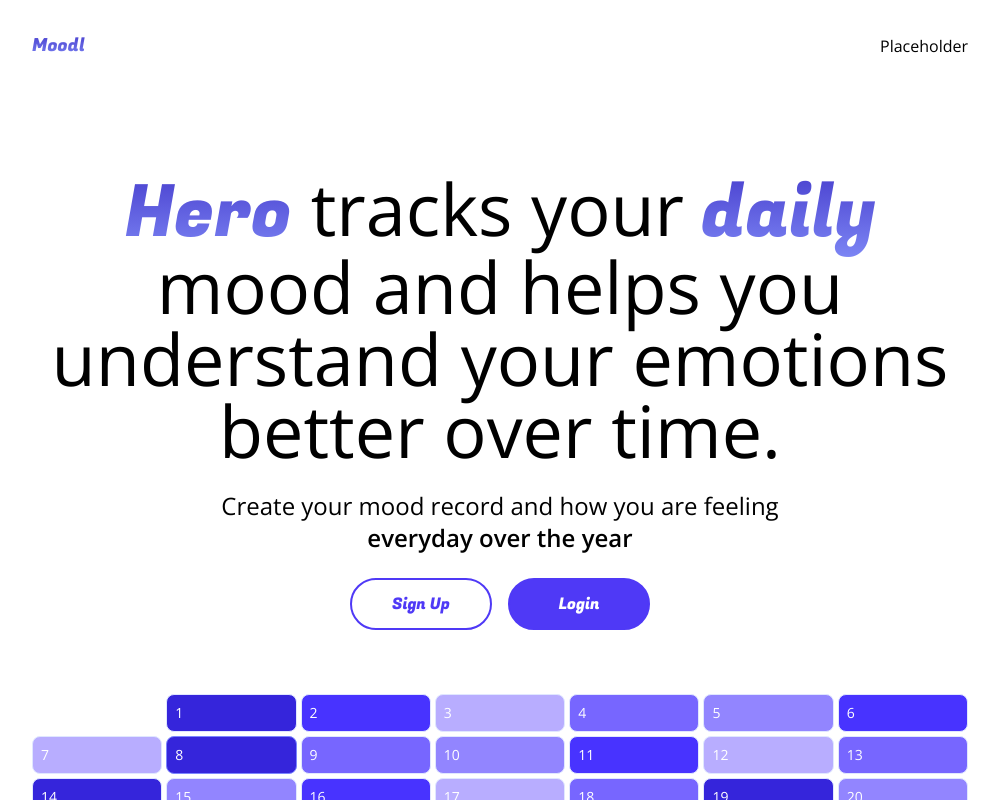
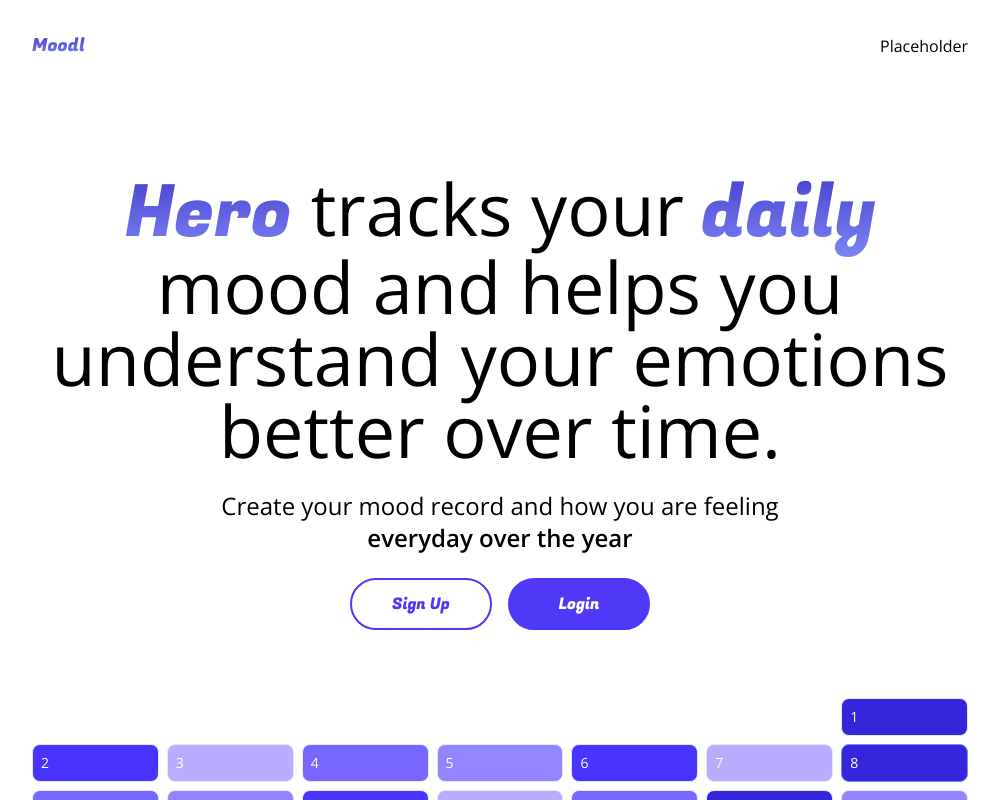
Before and after one commit to Ahmad-Imam/Moodl, a Next.js app in the folder moodle/: page / in a window 1280 px wide. Shown: the top 800 px of the page, without its empty margins (140-1139 px from the left). Built offline with nearby package versions, Linux system fonts and the light colour scheme; no server answers.

Commit message:
before login

```diff
--- a/moodle/app/dashboard/page.js
+++ b/moodle/app/dashboard/page.js
@@ -9,7 +9,9 @@ export const metadata = {
 };
 
 export default function DashboardPage() {
-  const isAuth = true;
-
-  return <Main>{isAuth ? <Dashboard /> : <Login />}</Main>;
+  return (
+    <Main>
+      <Dashboard />
+    </Main>
+  );
 }
--- a/moodle/components/Calender.js
+++ b/moodle/components/Calender.js
@@ -1,5 +1,6 @@
+"use client";
 import { baseRating, gradients } from "@/utils";
-import React from "react";
+import React, { useState } from "react";
 
 const months = {
   January: "Jan",
@@ -26,41 +27,39 @@ const dayList = [
   "Saturday",
 ];
 
-export const data = {
-  15: 2,
-  16: 4,
-  17: 1,
-  18: 3,
-  19: 5,
-  20: 2,
-  21: 4,
-  22: 1,
-  23: 3,
-  24: 5,
-};
+export default function Calender(props) {
+  const { demo, handleSetMood, data } = props;
+  const now = new Date();
+  const currMonth = now.getMonth();
+  const [selectedMonth, setSelectedMonth] = useState(
+    Object.keys(months)[currMonth]
+  );
+  const [selectedYear, setSelectedYear] = useState(now.getFullYear());
 
-export default function Calender(props) {
-  const { demo } = props;
+  const monthNow = new Date(
+    selectedYear,
+    Object.keys(months).indexOf(selectedMonth),
+    1
+  );
 
-  const year = 2024;
-  const month = "July";
-  const monthNow = new Date(year, Object.keys(months).indexOf(month), 1);
   const firstDayOfMonth = monthNow.getDay();
   const daysInMonth = new Date(
-    year,
-    Object.keys(months).indexOf(month) + 1,
+    selectedYear,
+    Object.keys(months).indexOf(selectedMonth) + 1,
     0
   ).getDate();
   const daysToDisplay = firstDayOfMonth + daysInMonth;
 
   const numRows = Math.floor(daysToDisplay / 7) + (daysToDisplay % 7 ? 1 : 0);
-  console.log(numRows);
+  // console.log(numRows);
+
+  function handleIncrementMonth(val) {}
 
   return (
     <div className="flex flex-col overflow-hidden gap-1 py-4 sm:py-6 md:py-10">
       {[...Array(numRows).keys()].map((row, rowIndex) => {
         return (
-          <div key={rowIndex} className="grid grid-cols-7 gap-1">
+          <div key={rowIndex} className="grid grid-cols-7 gap-2">
             {dayList.map((dayOfWeek, dayOfWeekIndex) => {
               let dayIndex =
                 rowIndex * 7 + dayOfWeekIndex - (firstDayOfMonth - 1);
@@ -88,7 +87,7 @@ export default function Calender(props) {
                 <div
                   style={{ background: color }}
                   className={
-                    "text-xs sm:text-sm border border-solid p-2 flex items-center gap-2 justify-between rounded-lg " +
+                    "text-xs sm:text-sm border border-solid p-2 mt-1 flex items-center gap-2 justify-between rounded-lg " +
                     (isToday ? " border-indigo-400" : " border-indigo-100") +
                     (color === "white" ? " text-indigo-400" : " text-white")
                   }
--- a/moodle/components/Dashboard.js
+++ b/moodle/components/Dashboard.js
@@ -1,6 +1,12 @@
+"use client";
 import { Fugaz_One } from "next/font/google";
-import React from "react";
+import React, { useEffect, useState } from "react";
 import Calender from "./Calender";
+import { useAuth } from "@/hooks/useAuth";
+import { setDoc } from "firebase/firestore";
+import { db } from "@/firebase";
+import Login from "./Login";
+import Loading from "./Loading";
 
 const fugaz = Fugaz_One({ subsets: ["latin"], weight: ["400"] });
 export default function Dashboard() {
@@ -18,6 +24,81 @@ export default function Dashboard() {
     angry: "😠",
     depressed: "😢",
   };
+
+  const { currentUser, userDataObj, setUserDataObj, loading } = useAuth();
+  const [data, setData] = useState({});
+
+  function countValues() {
+    let total_number_of_days = 0;
+    let sum_moods = 0;
+    for (let year in data) {
+      for (let month in data[year]) {
+        for (let day in data[year][month]) {
+          let days_mood = data[year][month][day];
+          total_number_of_days++;
+          sum_moods += days_mood;
+        }
+      }
+    }
+    return {
+      num_days: total_number_of_days,
+      average_mood: sum_moods / total_number_of_days,
+    };
+  }
+
+  async function handleSetMood(mood) {
+    const now = new Date();
+    let day = now.getDate();
+    let month = now.getMonth();
+    let year = now.getFullYear();
+    try {
+      const newData = { ...userDataObj };
+
+      if (!newData[year]) {
+        newData[year] = {};
+      }
+      if (!newData[year][month]) {
+        newData[year][month] = {};
+      }
+
+      newData[year][month][day] = mood;
+
+      setData(newData);
+      setUserDataObj(newData);
+      const docRef = doc(db, "users", currentUser.uid);
+
+      const res = await setDoc(
+        docRef,
+        {
+          [year]: {
+            [month]: {
+              [day]: mood,
+            },
+          },
+        },
+        { merge: true }
+      );
+    } catch (err) {
+      console.log(err.message);
+    }
+  }
+
+  useEffect(() => {
+    if (!currentUser || !userDataObj) {
+      return;
+    }
+    setData(userDataObj);
+
+    console.log(userDataObj);
+  }, [currentUser, userDataObj]);
+
+  if (loading) {
+    return <Loading />;
+  }
+
+  if (!currentUser) {
+    return <Login />;
+  }
 
   return (
     <div className="flex flex-col flex-1 gap-8 sm:gap-12 md:gap-16">
@@ -44,10 +125,11 @@ export default function Dashboard() {
         How do you <span className={`textGradient`}>feel</span> today?
       </h4>
       <div className="grid grid-cols-2 md:grid-cols-3 gap-4">
-        {Object.keys(moods).map((mood, index) => {
+        {Object.keys(moods).map((mood, moodIndex) => {
           return (
-            <div
-              key={index}
+            <button
+              onClick={() => handleSetMood(moodIndex + 1)}
+              key={moodIndex}
               className="flex flex-col items-center justify-center gap-4 p-4 border-1 border-solid border-indigo-300 rounded-3xl bg-indigo-50 hover:bg-indigo-300 purpleShadow duration-200"
             >
               <p
@@ -60,11 +142,11 @@ export default function Dashboard() {
               >
                 {mood}
               </h3>
-            </div>
+            </button>
           );
         })}
       </div>
-      <Calender />
+      <Calender data={data} handleSetMood={handleSetMood} />
     </div>
   );
 }
--- a/moodle/components/Hero.js
+++ b/moodle/components/Hero.js
@@ -2,6 +2,7 @@ import { Fugaz_One } from "next/font/google";
 import React from "react";
 import Button from "./Button";
 import Calender from "./Calender";
+import Link from "next/link";
 const fugaz = Fugaz_One({ subsets: ["latin"], weight: ["400"] });
 
 export default function Hero() {
@@ -19,7 +20,9 @@ export default function Hero() {
       </p>
 
       <div className="grid grid-cols-2 gap-4 w-fit mx-auto">
-        <Button text="Sign Up" />
+        <Link href={"/dashboard"}>
+          <Button text="Sign Up" />
+        </Link>
         <Button text="Login" dark={true} />
       </div>
       <Calender demo />
--- /dev/null
+++ b/moodle/components/Loading.js
@@ -0,0 +1,9 @@
+import React from "react";
+
+export default function Loading() {
+  return (
+    <div className="flex flex-col flex-1 justify-center items-center">
+      <i className="fa-solid text-slate-800 fa-spinner animate-spin text-4xl sm:text-5xl"></i>
+    </div>
+  );
+}
--- /dev/null
+++ b/moodle/context/AuthContext.js
@@ -0,0 +1,3 @@
+import { createContext } from "react";
+
+export const AuthContext = createContext();
--- /dev/null
+++ b/moodle/firebase.js
@@ -0,0 +1,25 @@
+// Import the functions you need from the SDKs you need
+import { initializeApp } from "firebase/app";
+
+import { getAuth } from "firebase/auth";
+import { getFirestore } from "firebase/firestore";
+
+// TODO: Add SDKs for Firebase products that you want to use
+// https://firebase.google.com/docs/web/setup#available-libraries
+
+// Your web app's Firebase configuration
+
+const firebaseConfig = {
+  apiKey: process.env.NEXT_PUBLIC_API_KEY,
+  authDomain: process.env.NEXT_PUBLIC_AUTH_DOMAIN,
+  projectId: process.env.NEXT_PUBLIC_PROJECT_ID,
+  storageBucket: process.env.NEXT_PUBLIC_STORAGE_BUCKET,
+  messagingSenderId: process.env.NEXT_PUBLIC_MESSAGING_SENDER_ID,
+  appId: process.env.NEXT_PUBLIC_APP_ID,
+};
+
+// Initialize Firebase
+const app = initializeApp(firebaseConfig);
+
+export const auth = getAuth(app);
+export const db = getFirestore(app);
--- /dev/null
+++ b/moodle/hooks/useAuth.js
@@ -0,0 +1,26 @@
+"use client";
+
+import { AuthContext } from "@/context/AuthContext";
+import { useContext } from "react";
+
+export const useAuth = () => {
+  const {
+    currentUser,
+    userDataObj,
+    setUserDataObj,
+    signup,
+    logout,
+    login,
+    loading,
+  } = useContext(AuthContext);
+
+  return {
+    currentUser,
+    userDataObj,
+    setUserDataObj,
+    signup,
+    logout,
+    login,
+    loading,
+  };
+};
--- /dev/null
+++ b/moodle/providers/AuthProvider.js
@@ -0,0 +1,74 @@
+"use client";
+
+import { AuthContext } from "@/context/AuthContext";
+
+import { auth, db } from "@/firebase";
+import {
+  createUserWithEmailAndPassword,
+  onAuthStateChanged,
+  signInWithEmailAndPassword,
+  signOut,
+} from "firebase/auth";
+import { doc, getDoc } from "firebase/firestore";
+import React, { useState, useEffect } from "react";
+
+export default function AuthProvider({ children }) {
+  const [currentUser, setCurrentUser] = useState(null);
+  const [userDataObj, setUserDataObj] = useState(null);
+  const [loading, setLoading] = useState(true);
+
+  // AUTH HANDLERS
+  function signup(email, password) {
+    return createUserWithEmailAndPassword(auth, email, password);
+  }
+
+  function login(email, password) {
+    return signInWithEmailAndPassword(auth, email, password);
+  }
+
+  function logout() {
+    setUserDataObj(null);
+    setCurrentUser(null);
+    return signOut(auth);
+  }
+
+  useEffect(() => {
+    const unsubscribe = onAuthStateChanged(auth, async (user) => {
+      try {
+        setLoading(true);
+        setCurrentUser(user);
+        if (!user) {
+          console.log("No User Found");
+          return;
+        }
+
+        console.log("Fetching User Data");
+        const docRef = doc(db, "users", user.uid);
+        const docSnap = await getDoc(docRef);
+        let firebaseData = {};
+        if (docSnap.exists()) {
+          console.log("Found User Data");
+          firebaseData = docSnap.data();
+        }
+        setUserDataObj(firebaseData);
+      } catch (err) {
+        console.log(err.message);
+      } finally {
+        setLoading(false);
+      }
+    });
+    return unsubscribe;
+  }, []);
+
+  const value = {
+    currentUser,
+    userDataObj,
+    setUserDataObj,
+    signup,
+    logout,
+    login,
+    loading,
+  };
+
+  return <AuthContext.Provider value={value}>{children}</AuthContext.Provider>;
+}
```
Also changed, not shown: moodle/app/layout.js (+6 -1 lines), moodle/package.json (+5 -4 lines), 1 other file (tests, documents, lock files or other folders).
